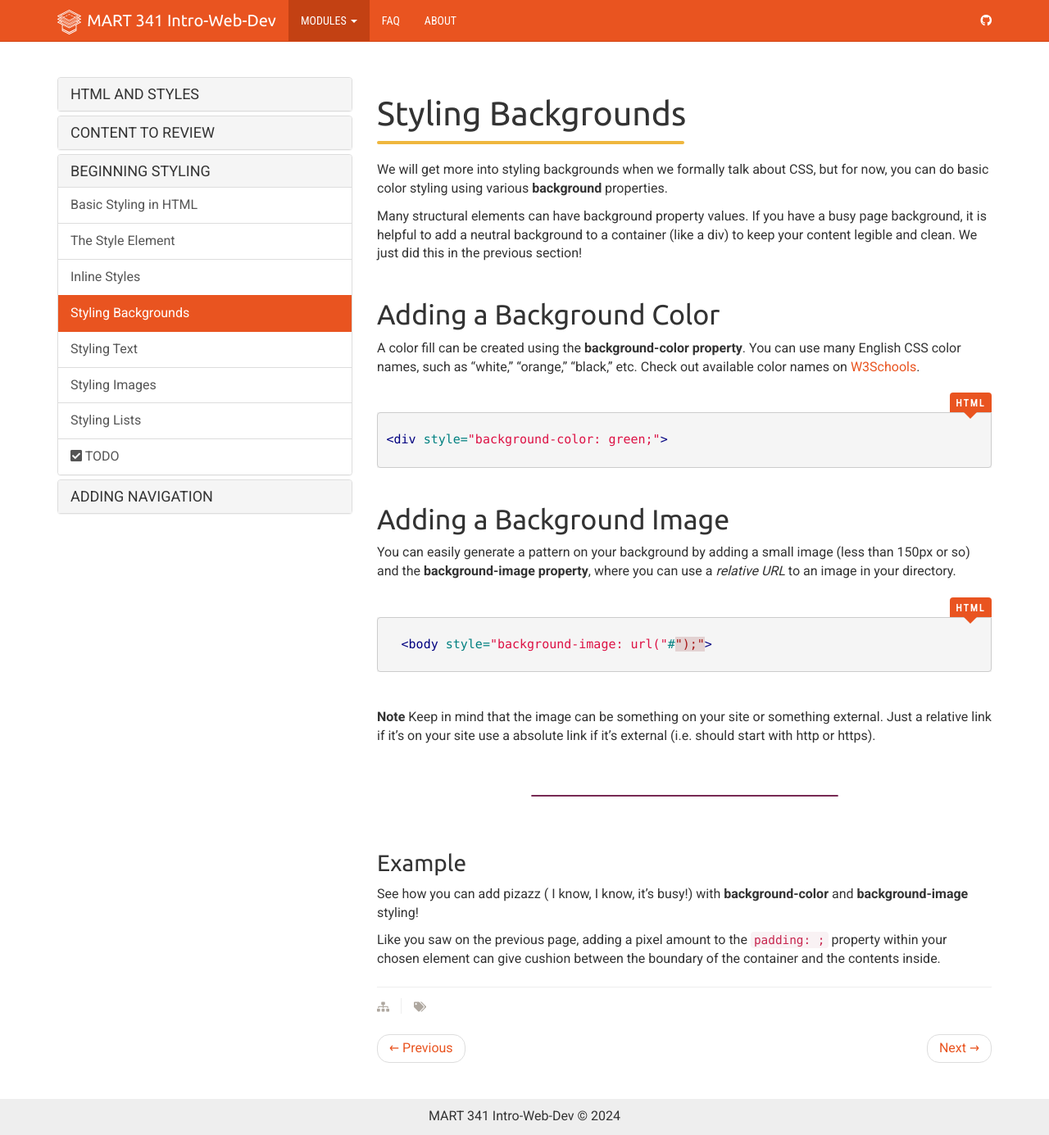
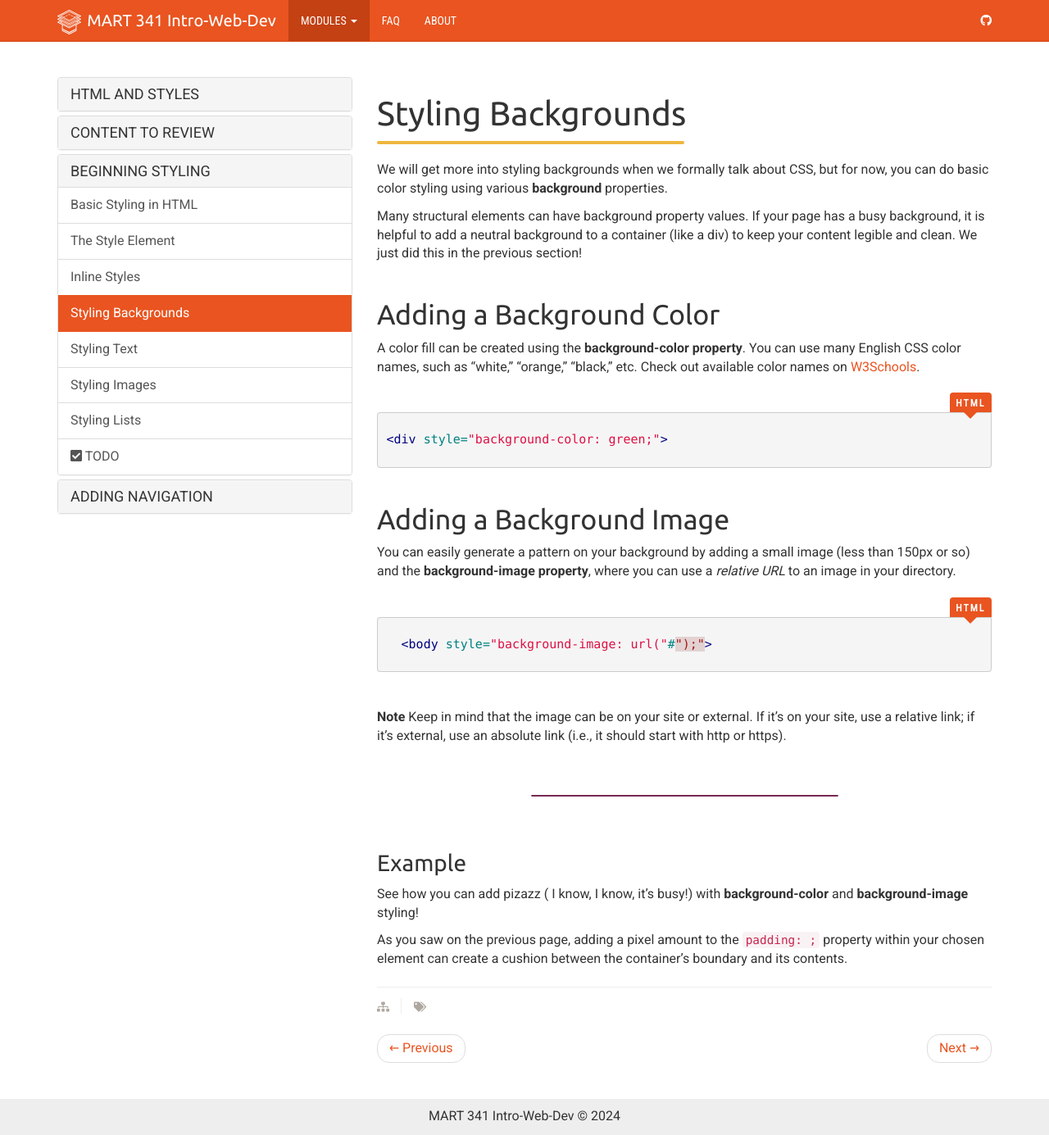
Before and after one commit to Montana-Media-Arts/webDesignFall2024, a Jekyll site: the page built from _docs/topic-08/02-intro-style/page-04.md, in a window 1280 px wide and 1385 px high. Shown: the whole window at 82% size. Built offline with Jekyll 4.4.1, drawn with Linux system fonts in a browser that asks for light colours; nearby versions of some CDN libraries.

Commit message:
Update page-04.md

````diff
--- a/_docs/topic-08/02-intro-style/page-04.md
+++ b/_docs/topic-08/02-intro-style/page-04.md
@@ -8,7 +8,7 @@ permalink: /topic-08/basic-styling-backgrounds/
 
 We will get more into styling backgrounds when we formally talk about CSS, but for now, you can do basic color styling using various **background** properties.
 
-Many structural elements can have background property values. If you have a busy page background, it is helpful to add a neutral background to a container (like a div) to keep your content legible and clean.  We just did this in the previous section!
+Many structural elements can have background property values. If your page has a busy background, it is helpful to add a neutral background to a container (like a div) to keep your content legible and clean.  We just did this in the previous section!
 
 
 ## Adding a Background Color
@@ -37,7 +37,7 @@ You can easily generate a pattern on your background by adding a small image (le
 ```html
   <body style="background-image: url("#");">
 ```
-**Note** Keep in mind that the image can be something on your site or something external. Just a relative link if it's on your site use a absolute link if it's external (i.e. should start with http or https).
+**Note** Keep in mind that the image can be on your site or external. If it's on your site, use a relative link; if it's external, use an absolute link (i.e., it should start with http or https).
 
 <div class="external-embed">
   <p data-height="600" data-theme-id="30567" data-slug-hash="gOMppWr" data-default-tab="html,result" data-user="retrog4m3r" data-pen-title="div padding" class="codepen"></p>
@@ -55,4 +55,4 @@ See how you can add pizazz ( I know, I know, it's busy!) with **background-color
 </div>
 
 
-Like you saw on the previous page, adding a pixel amount to the `padding: ;` property within your chosen element can give cushion between the boundary of the container and the contents inside.
+As you saw on the previous page, adding a pixel amount to the `padding: ;` property within your chosen element can create a cushion between the container's boundary and its contents.
````
